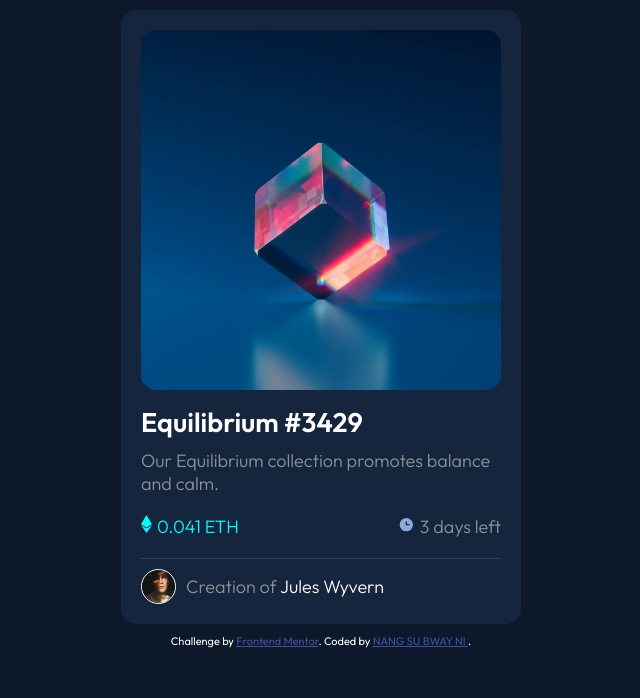
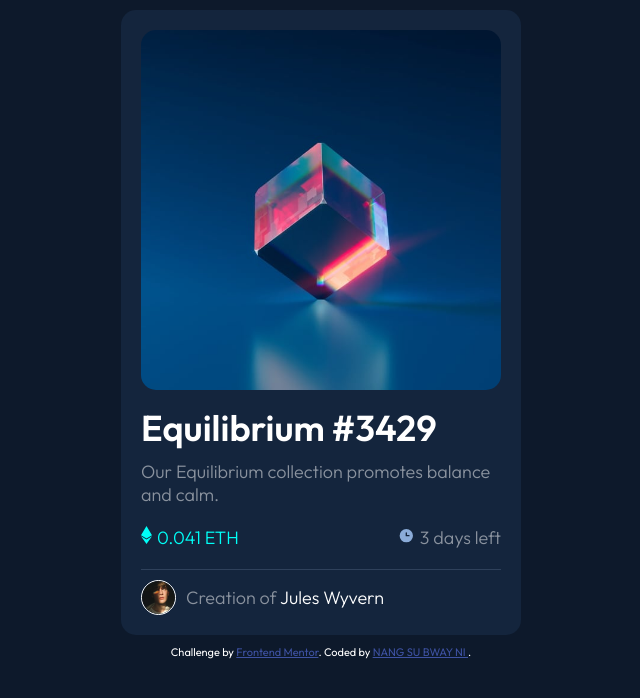
Before and after one commit to Nang-Su-Bway-Ni/first-project-nft-preview-card-component-main, a plain HTML site: page first-project-nft-preview-card-component-main/index.html in a window 1280 px wide. Shown: the whole page, without its empty margins (319-959 px from the left). Drawn offline with Linux system fonts and the light colour scheme.

Commit message:
Add files via upload

```diff
--- a/first-project-nft-preview-card-component-main/index.html
+++ b/first-project-nft-preview-card-component-main/index.html
@@ -5,23 +5,9 @@
   <meta charset="UTF-8" />
   <meta name="viewport" content="width=device-width, initial-scale=1.0" />
   <!-- displays site properly based on user's device -->
-
   <link rel="icon" type="image/png" sizes="32x32" href="./images/favicon-32x32.png" />
   <link rel="stylesheet" href="style.css" />
-
   <title>Frontend Mentor | NFT preview card component</title>
-
-  <!-- Feel free to remove these styles or customise in your own stylesheet 👍 -->
-  <style>
-    .attribution {
-      font-size: 11px;
-      text-align: center;
-    }
-
-    .attribution a {
-      color: hsl(228, 45%, 44%);
-    }
-  </style>
 </head>
 
 <body>
@@ -32,7 +18,7 @@
         <img src="./images/icon-view.svg" alt="">
       </div>
     </div>
-    <h2>Equilibrium #3429</h2>
+    <h1>Equilibrium #3429</h1>
     <p>Our Equilibrium collection promotes balance and calm.</p>
     <ul>
       <li><img src="./images/icon-ethereum.svg" alt="">0.041 ETH</li>
@@ -50,7 +36,7 @@
     Challenge by
     <a href="https://www.frontendmentor.io?ref=challenge" target="_blank">
       Frontend Mentor</a>. Coded by <a href="https://www.frontendmentor.io/profile/Nang-Su-Bway-Ni">NANG SU BWAY NI
-      </a>.
+    </a>.
   </div>
 </body>
 
--- a/first-project-nft-preview-card-component-main/style.css
+++ b/first-project-nft-preview-card-component-main/style.css
@@ -20,6 +20,15 @@ body {
   height: 100vh;
   padding: 10px;
 }
+.attribution {
+  font-size: 11px;
+  text-align: center;
+}
+
+.attribution a {
+  color: hsl(228, 45%, 44%);
+}
+
 img {
   max-width: 100%;
 }
@@ -60,12 +69,12 @@ ul {
 .view img {
   margin: 45% auto;
 }
-.container h2 {
+.container h1 {
   padding: 10px 0;
   transition: 0.3s ease-in;
   cursor: pointer;
 }
-.container h2:hover {
+.container h1:hover {
   color: var(--Cyan);
 }
 .container p {
```
